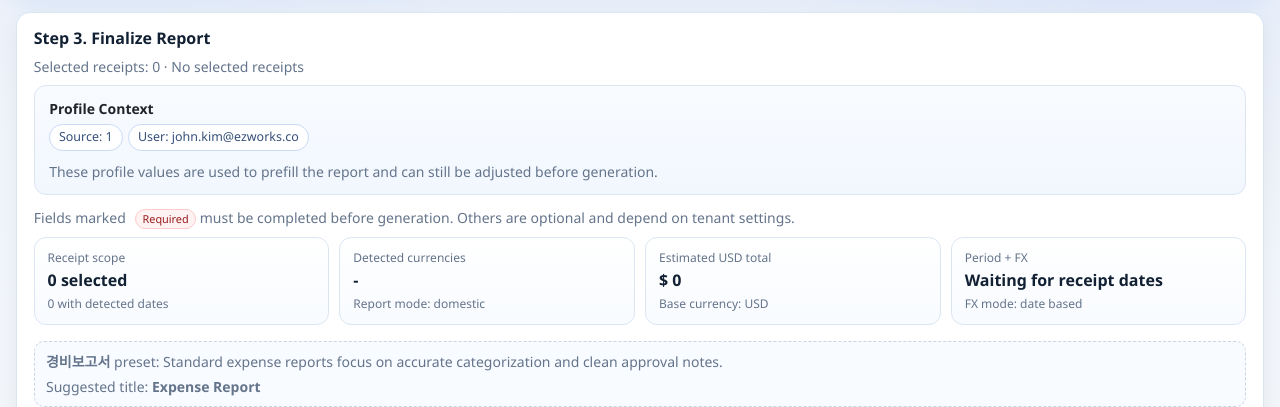
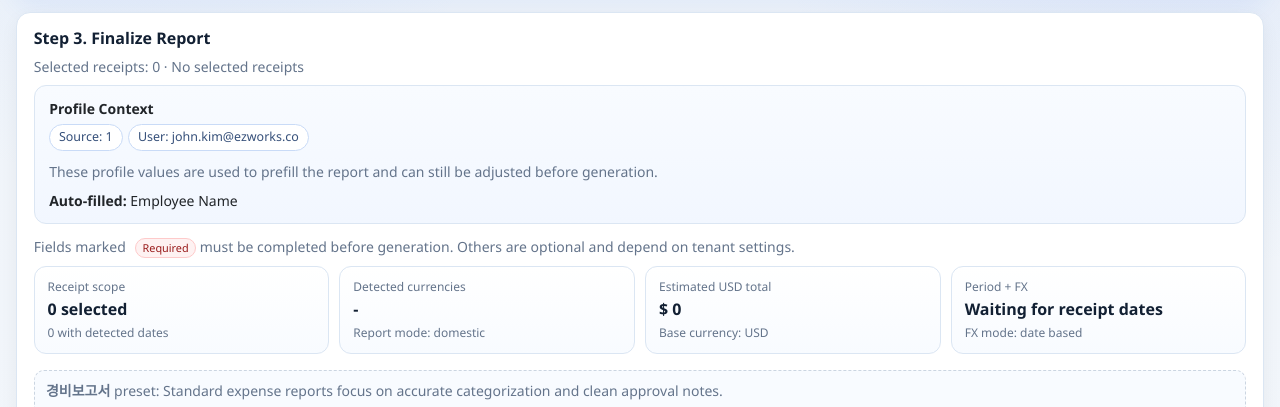
Before and after one commit to 2030Retire/EZWorks-Expense, a Flask app: page /reports/wizard/generate in a window 1280 px wide. Shown: the part 277-684 px from the top of the page. Run offline with Flask 3, Linux system fonts and the light colour scheme; the visitor is signed in with stand-in values (Sample User, id 1); data comes from the database, SQL or seed files in the repository; some libraries are stand-ins or nearby versions.

Commit message:
feat: surface ms365 profile sync context

```diff
--- a/app.py
+++ b/app.py
@@ -140,7 +140,7 @@ MS_CLIENT_SECRET = os.environ.get("MS_CLIENT_SECRET", "").strip()
 MS_REDIRECT_URI = os.environ.get("MS_REDIRECT_URI", "").strip()
 SSO_SCOPES = os.environ.get("SSO_SCOPES", "openid profile email User.Read").strip()
 SSO_FETCH_ORG = os.environ.get("SSO_FETCH_ORG", "true").lower() in ("1", "true", "yes", "on")
-SSO_FETCH_MANAGER = os.environ.get("SSO_FETCH_MANAGER", "false").lower() in ("1", "true", "yes", "on")
+SSO_FETCH_MANAGER = os.environ.get("SSO_FETCH_MANAGER", "true").lower() in ("1", "true", "yes", "on")
 SSO_PROMPT = os.environ.get("SSO_PROMPT", "select_account").strip()
 ADMIN_EMAILS = {
     x.strip().lower()
@@ -2654,24 +2654,24 @@ def api_profile():
     uid = int(session.get("user_id") or 0)
     if uid <= 0:
         return jsonify({"error": "Login required."}), 401
+    def _profile_payload(user_row: dict) -> dict:
+        return {
+            "name": str(user_row.get("name") or ""),
+            "department": str(user_row.get("department") or ""),
+            "employee_id": str(user_row.get("employee_code") or ""),
+            "manager": str(user_row.get("manager_name") or ""),
+            "manager_email": str(user_row.get("manager_email") or ""),
+            "email": str(user_row.get("email") or ""),
+            "org_name": str(user_row.get("org_name") or ""),
+            "provider": str(session.get("auth_provider") or ""),
+            "org_sync_enabled": bool(SSO_FETCH_ORG),
+            "manager_sync_enabled": bool(SSO_FETCH_MANAGER),
+        }
     if request.method == "GET":
         user = get_user_by_id(str(USER_DB_PATH), uid)
         if not user:
             return jsonify({"error": "User not found."}), 404
-        return jsonify(
-            {
-                "profile": {
-                    "name": str(user.get("name") or ""),
-                    "department": str(user.get("department") or ""),
-                    "employee_id": str(user.get("employee_code") or ""),
-                    "manager": str(user.get("manager_name") or ""),
-                    "manager_email": str(user.get("manager_email") or ""),
-                    "email": str(user.get("email") or ""),
-                    "org_name": str(user.get("org_name") or ""),
-                    "provider": str(session.get("auth_provider") or ""),
-                }
-            }
-        )
+        return jsonify({"profile": _profile_payload(user)})
     body = request.get_json(silent=True) or {}
     user = update_user_profile(
         db_path=str(USER_DB_PATH),
@@ -2682,21 +2682,7 @@ def api_profile():
         manager_name=body.get("manager"),
         manager_email=body.get("manager_email"),
     )
-    return jsonify(
-        {
-            "status": "ok",
-            "profile": {
-                "name": str(user.get("name") or ""),
-                "department": str(user.get("department") or ""),
-                "employee_id": str(user.get("employee_code") or ""),
-                "manager": str(user.get("manager_name") or ""),
-                "manager_email": str(user.get("manager_email") or ""),
-                "email": str(user.get("email") or ""),
-                "org_name": str(user.get("org_name") or ""),
-                "provider": str(session.get("auth_provider") or ""),
-            },
-        }
-    )
+    return jsonify({"status": "ok", "profile": _profile_payload(user)})
 
 
 @app.route("/auth/logout", methods=["POST"])
--- a/templates/report_wizard_generate.html
+++ b/templates/report_wizard_generate.html
@@ -459,16 +459,37 @@
       const provider = String(profileMeta.provider || "").trim().toLowerCase();
       const orgName = String(profileMeta.org_name || "").trim();
       const parts = [];
+      const filled = [];
+      const guidance = [];
       if (provider) parts.push(`<span class="profile-chip">Source: ${esc(provider === "microsoft" ? "Microsoft 365" : provider)}</span>`);
       if (orgName) parts.push(`<span class="profile-chip">Organization: ${esc(orgName)}</span>`);
       if (profileMeta.email) parts.push(`<span class="profile-chip">User: ${esc(profileMeta.email)}</span>`);
+      if (profileMeta.name) filled.push("Employee Name");
+      if (profileMeta.department) filled.push("Department");
+      if (profileMeta.employee_id) filled.push("Employee ID");
+      if (profileMeta.manager || profileMeta.manager_email) filled.push("Manager");
+      if (provider === "microsoft") {
+        if (!profileMeta.department) guidance.push("Department was not returned by Microsoft 365. Review before generating.");
+        if (!profileMeta.employee_id) guidance.push("Employee ID is still empty. Fill it manually if your approval flow needs it.");
+        if (!profileMeta.manager && !profileMeta.manager_email) {
+          guidance.push(profileMeta.manager_sync_enabled
+            ? "Manager info was not returned from Microsoft 365. You can enter it manually if needed."
+            : "Manager sync is currently disabled on the server, so manager info must be entered manually.");
+        }
+      }
       if (!parts.length) {
         wrap.style.display = "none";
         wrap.innerHTML = "";
         return;
       }
       wrap.style.display = "";
-      wrap.innerHTML = `<div class="small fw-semibold mb-1">Profile Context</div><div>${parts.join("")}</div><div class="small text-muted mt-1">These profile values are used to prefill the report and can still be adjusted before generation.</div>`;
+      wrap.innerHTML = `
+        <div class="small fw-semibold mb-1">Profile Context</div>
+        <div>${parts.join("")}</div>
+        <div class="small text-muted mt-1">These profile values are used to prefill the report and can still be adjusted before generation.</div>
+        ${filled.length ? `<div class="small mt-2"><span class="fw-semibold">Auto-filled:</span> ${esc(filled.join(", "))}</div>` : ``}
+        ${guidance.length ? `<div class="small mt-2 text-warning-emphasis">${guidance.map((x) => `<div>${esc(x)}</div>`).join("")}</div>` : ``}
+      `;
     }
 
     async function saveProfile(){
@@ -482,6 +503,8 @@
       const r = await fetch("/api/profile", { method:"PUT", headers:{"Content-Type":"application/json"}, body: JSON.stringify(body) });
       const d = await r.json();
       if(!r.ok) return alert(d.error || "Failed to save profile");
+      profileMeta = d.profile || profileMeta;
+      renderProfileContext();
       document.getElementById("msg").innerHTML = `<span class="text-success">Profile saved.</span>`;
     }
 
```
